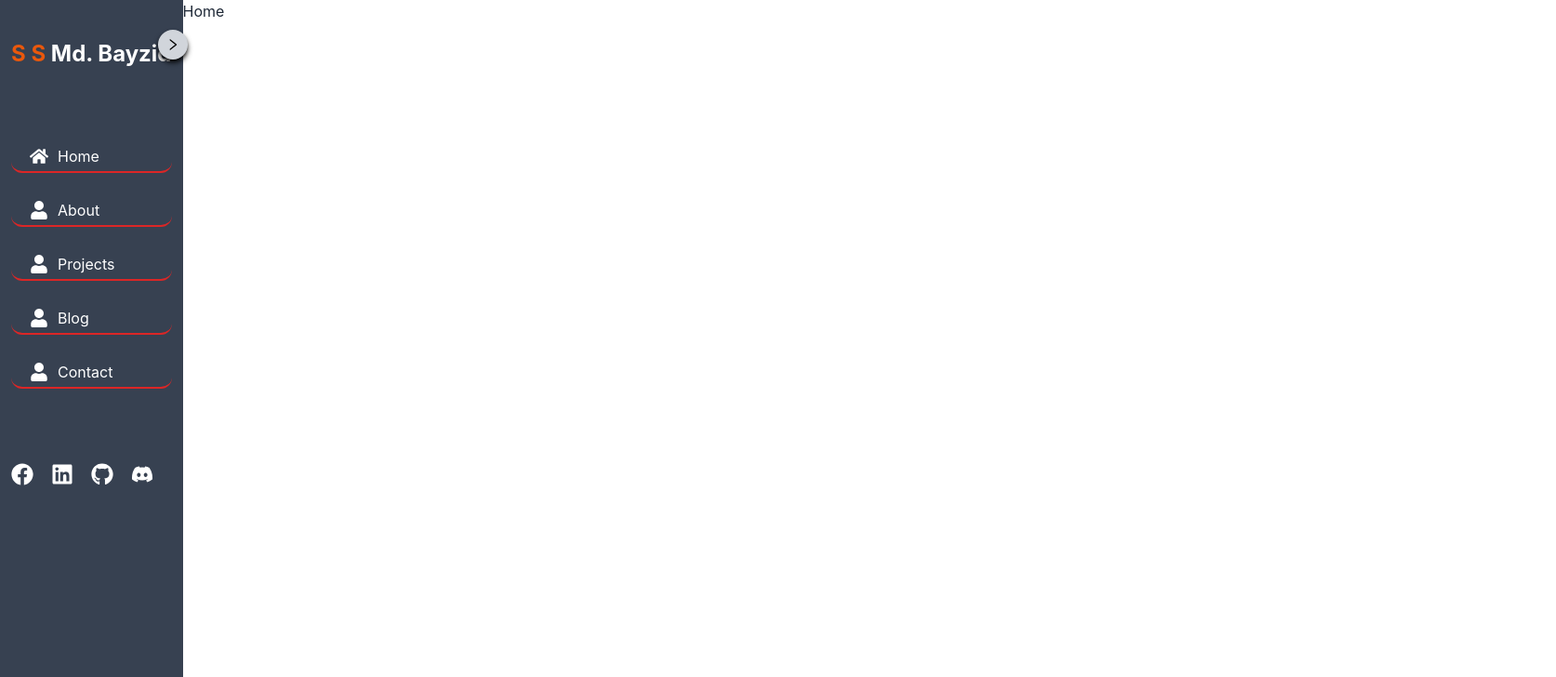
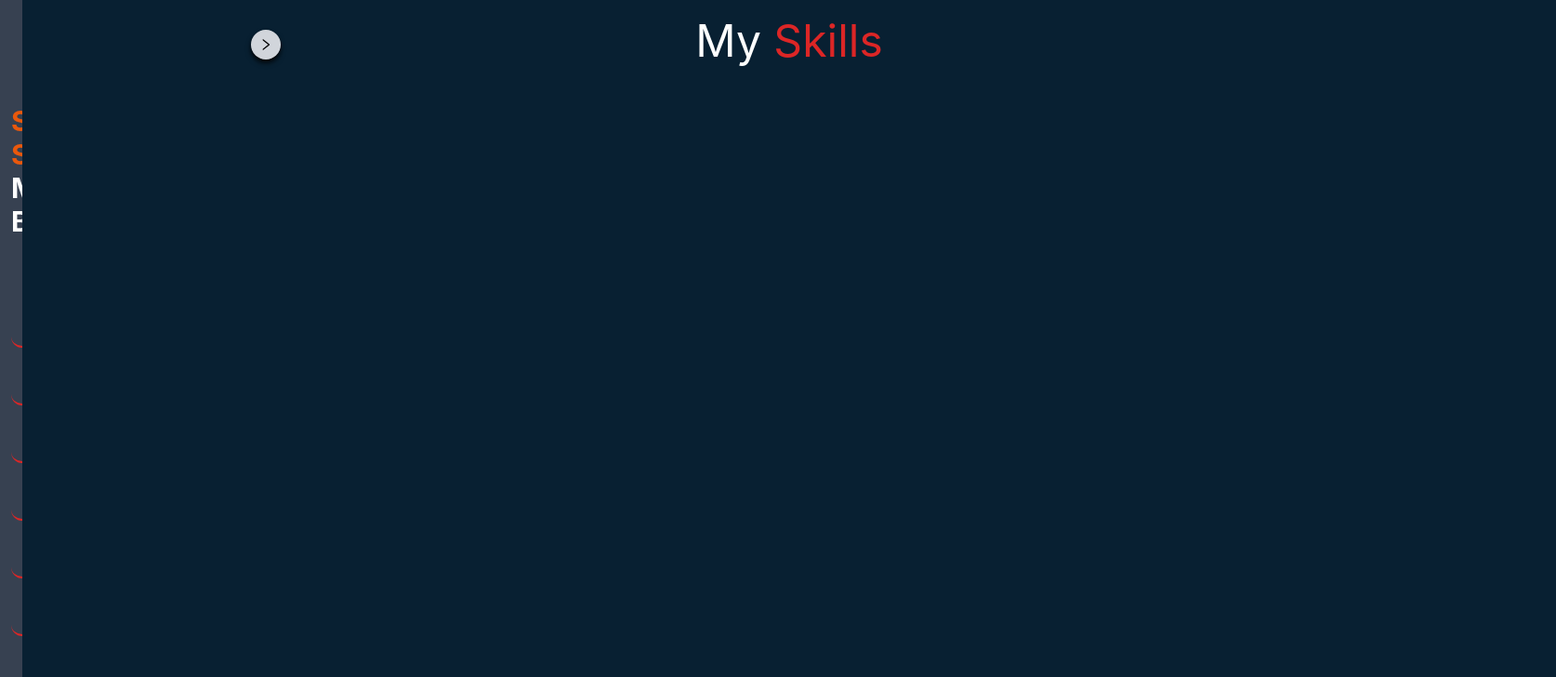
Before and after one commit to ssmdbayzid/ssmd.bayzid, a React (Create React App) app: page / in a window 1280 px wide. Shown: the top 728 px of the page at 93% size, 1674 px wide, since content can reach past the window. Built offline with nearby package versions, Linux system fonts and the light colour scheme.

Commit message:
added skills section

```diff
--- a/src/App.js
+++ b/src/App.js
@@ -6,6 +6,7 @@ import About from './pages/About';
 import './App.css'
 import Home from './pages/Home';
 import Projects from './pages/Projects';
+import Skills from './component/Skills';
 
 function App() {
   return (
--- a/src/component/Sidebar/Sidebar.js
+++ b/src/component/Sidebar/Sidebar.js
@@ -22,6 +22,11 @@ const Sidebar = ({children}) => {
           icon: <FaUser />,
         },
         {
+          path: "/skills",
+          name: "Skills",
+          icon: <FaUser />,
+        },
+        {
           path: "/projects",
           name: "Projects",
           icon: <FaUser />,
@@ -43,32 +48,32 @@ const Sidebar = ({children}) => {
 
     return (
         <div className='main-container flex'>
-            <motion.div style={{height: "100vh"}}  className={`sidebar md:"w-60" "w-20" p-3 bg-gray-700 text-white overflow-y-auto`}>
+            <motion.div style={{height: "100vh"}}  className={`sidebar md:"w-60" lg:w-72 lg:pt-20 "w-20" p-3 bg-gray-700 text-white overflow-y-auto`}>
 
                 {/* <div className='`${open ? "w-72" : "w-20"}'>
 
                 </div> */}
-                <span onClick={()=>setOpen(!open)} className='pixed'><AiOutlineRight className='absolute cursor-pointer  text-5xl text-black w-8 h-8 justify-center bg-gray-300 left-[170px] top-8 p-2 rounded-full shadow-black shadow-md text'/></span>
+                <span onClick={()=>setOpen(!open)} className='pixed'><AiOutlineRight className='absolute cursor-pointer lg:left-[270px]  text-5xl text-black w-8 h-8 justify-center bg-gray-300 left-[170px] top-8 p-2 rounded-full shadow-black shadow-md text'/></span>
 
 
             <div className="top-section mt-8">
-                {open && <h1 style={{fontSize: '24px'}} className='text-xl font-bold from-accent-focus mb-12'><span className='text-orange-600'>S S</span>  Md. Bayzid</h1>}
+                {open && <h1  className='text-xl font-bold text-center md:text-3xl from-accent-focus mb-12'><span className='text-orange-600'>S S</span>  Md. Bayzid</h1>}
 
                 {!open && <FaUser />}
             </div>
             <section className='routes mt-20'>
                 {
-                    routes && routes.map((route) => <NavLink to={route.path} key={route.name}  className="nav py-1 px-5 mt-6 border-red-600 hover:bg-red-300 hover:text-black border-b-2 rounded-xl flex items-center">
-                        <div style={{fontSize: '20px', marginRight: '10px'}} className=''>{route.icon}</div>
+                    routes && routes.map((route) => <NavLink to={route.path} key={route.name}  className="nav py-1 px-5 mt-6 border-red-600 hover:bg-red-300 hover:text-black border-b-2 text-xl rounded-xl flex items-center">
+                        <div className='mr-3'>{route.icon}</div>
                         <div className=''>{route.name}</div>
                     </NavLink>)
                 }
             </section>
-            <div className='grid grid-cols-1 md:grid-cols-4 text-2xl mt-20'>
-                <a href="https://web.facebook.com/ssmd.bayzid/" target="_blank" className='hover:text-red-400 mb-5 md:mb-0'> < FaFacebook /> </a>
-                <a href="https://www.linkedin.com/in/ssmdbayzid/" target="_blank" className='hover:text-red-400 mb-5 md:mb-0'> < FaLinkedin /> </a>
-                <a href="https://github.com/ssmdbayzid" target="_blank" className='hover:text-red-400 mb-5 md:mb-0'> <FaGithub /> </a>
-                <a href="https://discord.com/users/2358" target="_blank" className='hover:text-red-400 mb-5 md:mb-0'> <FaDiscord /> </a>
+            <div className='grid grid-cols-1  md:grid-cols-4 text-2xl mt-20'>
+                <a href="https://web.facebook.com/ssmd.bayzid/" target="_blank" className='mx-auto hover:text-red-400 mb-5 md:mb-0'> < FaFacebook /> </a>
+                <a href="https://www.linkedin.com/in/ssmdbayzid/" target="_blank" className='mx-auto hover:text-red-400 mb-5 md:mb-0'> < FaLinkedin /> </a>
+                <a href="https://github.com/ssmdbayzid" target="_blank" className='mx-auto hover:text-red-400 mb-5 md:mb-0'> <FaGithub /> </a>
+                <a href="https://discord.com/users/2358" target="_blank" className='mx-auto hover:text-red-400 mb-5 md:mb-0'> <FaDiscord /> </a>
             </div>
             </motion.div>
 
--- /dev/null
+++ b/src/component/Skills.js
@@ -0,0 +1,103 @@
+import React from 'react';
+import {
+    FaHtml5,
+    FaBootstrap,
+    FaGit,
+    FaGithub,
+    FaReact,
+    FaNodeJs,
+
+} from 'react-icons/fa'
+import {
+        SiCss3,
+        SiMongodb,
+        SiExpress,
+        SiRedux,
+        SiFirebase,
+        SiSocketdotio
+        } from 'react-icons/si'
+import {IoLogoJavascript} from 'react-icons/io'
+import {SiTailwindcss, SiJquery} from 'react-icons/si'
+
+const Skills = () => {
+
+    const skills = [
+        {
+            name: "HTML5",
+            icon: <FaHtml5/>,
+        },
+        {
+            name: "CSS3",
+            icon: <SiCss3/>,
+        },
+        {
+            name: "JavaScript",
+            icon: <IoLogoJavascript/>,
+        },
+        {
+            name: "Bootstrap",
+            icon: <FaBootstrap/>,
+        },
+        {
+            name: "Tailwind",
+            icon: <SiTailwindcss/>,
+        },
+        {
+            name: "jQuery",
+            icon: <SiJquery/>,
+        },
+        {
+            name: "Git",
+            icon: <FaGit/>,
+        },
+        {
+            name: "Github",
+            icon: <FaGithub/>,
+        },
+        {
+            name: "React.JS",
+            icon: <FaReact/>,
+        },
+        {
+            name: "NodeJS",
+            icon: <FaNodeJs/>,
+        },
+        {
+            name: "MongoDB",
+            icon: <SiMongodb/>,
+        },
+        {
+            name: "ExpressJS",
+            icon: <SiExpress/>,
+        },
+        {
+            name: "Redux",
+            icon: <SiRedux/>,
+        },
+        {
+            name: "Firebase",
+            icon: <SiFirebase/>,
+        },
+
+        {
+            name: "Socket.IO",
+            icon: <SiSocketdotio/>,
+        },
+]
+    return (
+        <div>
+            <h1 className='text-center text-5xl py-5 text-white'> My <span className='text-red-600 '>Skills</span></h1>
+        <div>
+                {
+                    skills && skills.map((skill) => <div key={skill.name}>
+
+                    </div>
+                )}
+        </div>
+
+
+        </div>
+    );
+};
+
+export default Skills;
--- a/src/pages/Home.js
+++ b/src/pages/Home.js
@@ -1,9 +1,11 @@
 import React from 'react';
+import Skills from '../component/Skills';
 
 const Home = () => {
     return (
-        <div>
-            Home
+        <div className='bg-[#082032] h-screen lg:w-[1650px]'>
+            <Skills></Skills>
+
         </div>
     );
 };
```
